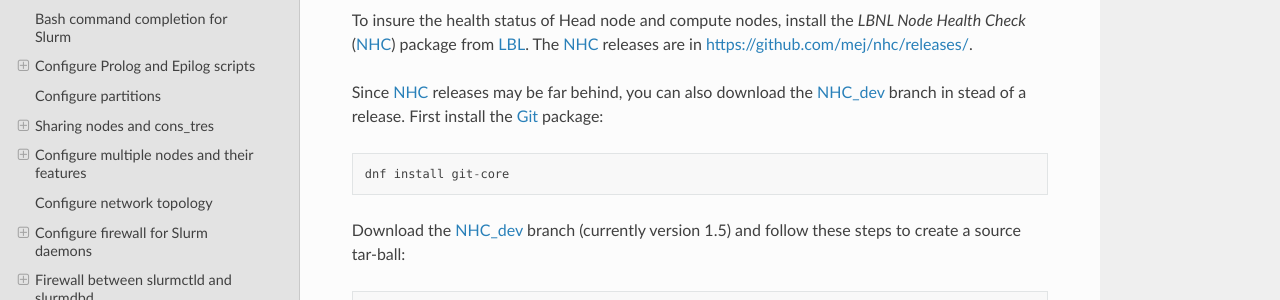
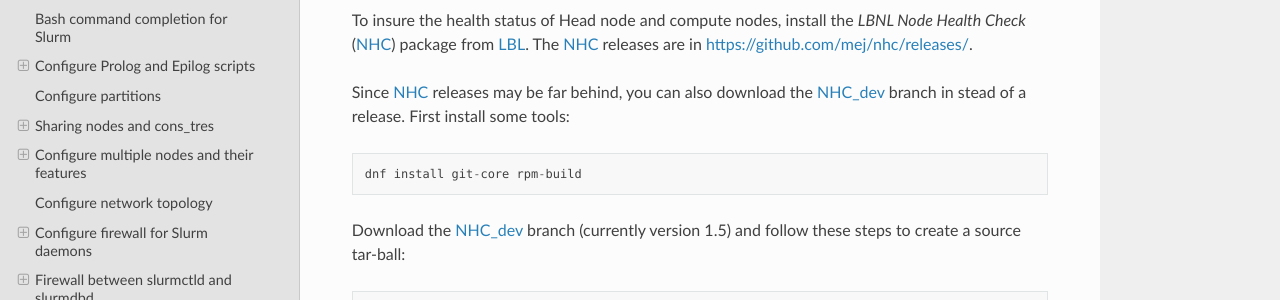
Before and after one commit to OleHolmNielsen/Niflheim_system, a Sphinx documentation site: the page built from docs/Slurm_configuration.rst, in a window 1280 px wide and 900 px high, scrolled down 11566 px. Shown: the part 175-475 px from the top of the window. Built offline with Sphinx 7.4.7 and the Read the Docs theme 3.1.0, drawn with Linux system fonts in a browser that asks for light colours.

Commit message:
Install rpm-build

```diff
--- a/docs/Slurm_configuration.rst
+++ b/docs/Slurm_configuration.rst
@@ -481,9 +481,9 @@ To insure the health status of Head node and compute nodes, install the *LBNL No
 The NHC_ releases are in https://github.com/mej/nhc/releases/.
 
 Since NHC_ releases may be far behind, you can also download the NHC_dev_ branch in stead of a release.
-First install the Git_ package::
-
-  dnf install git-core
+First install some tools::
+
+  dnf install git-core rpm-build
 
 Download the NHC_dev_ branch (currently version 1.5) and follow these steps to create a source tar-ball:
 
```
